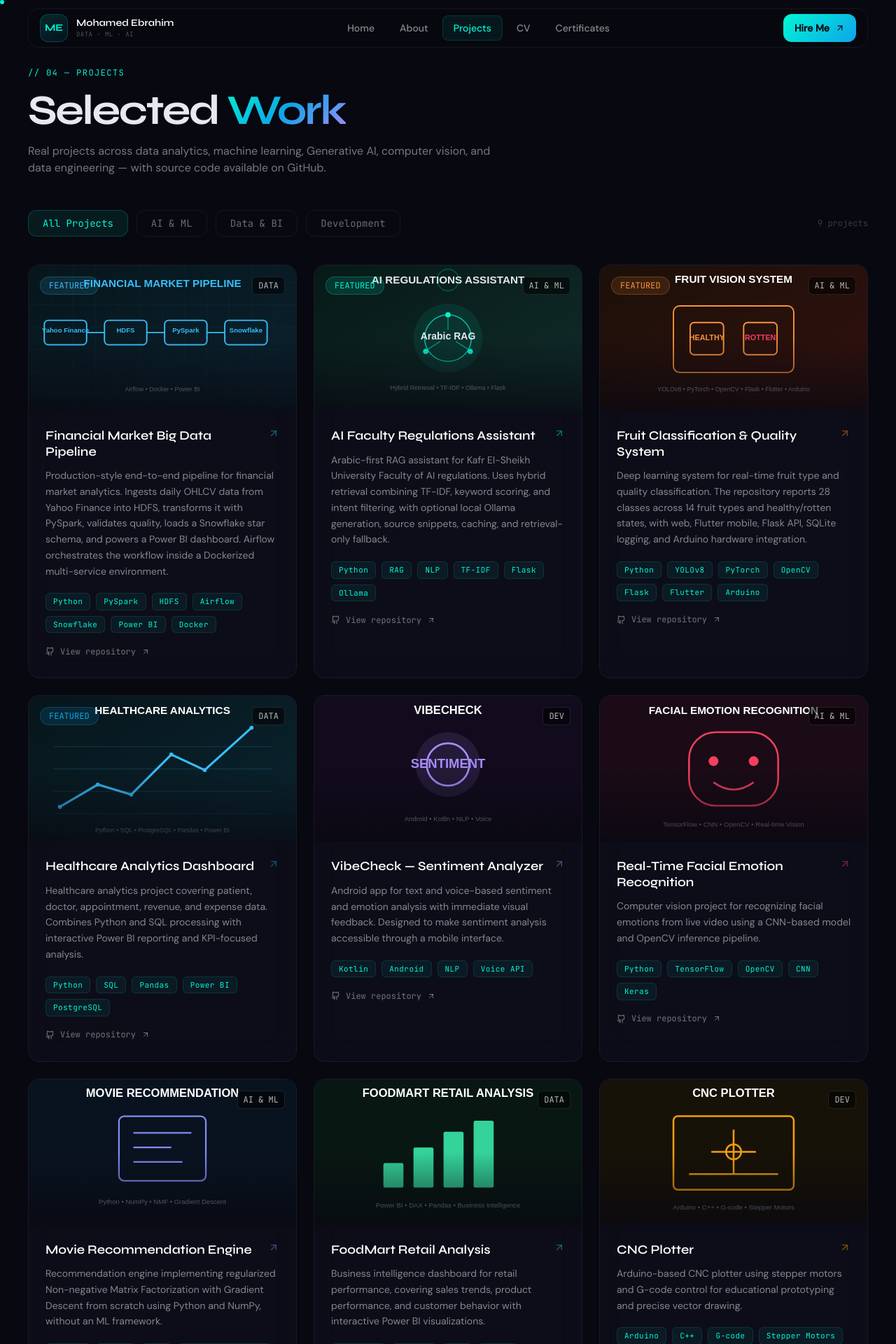
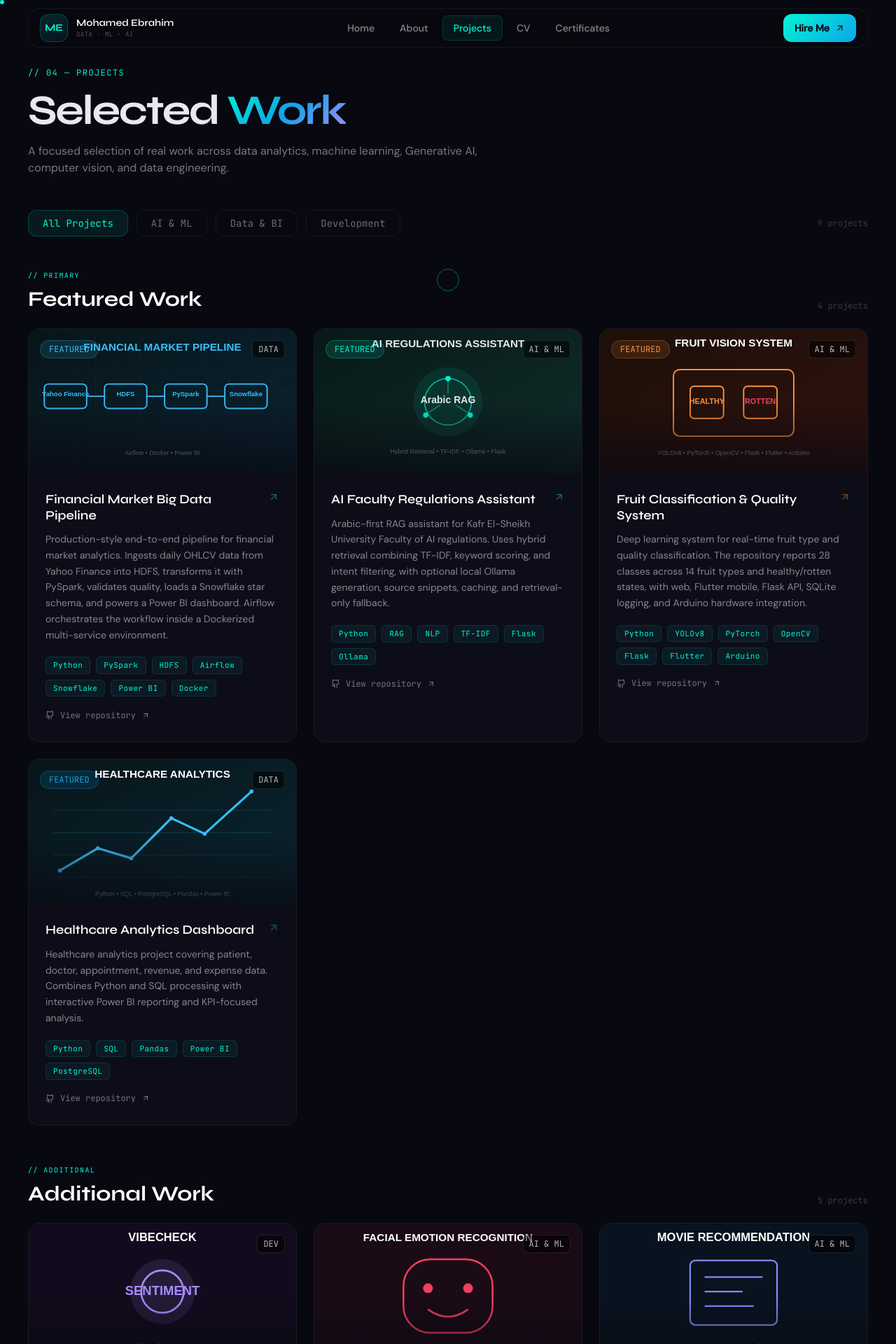
Before and after one commit to mhmd-ebrahim-1/mhmd-ebrahim-portfolio, a React (Vite) app: page /projects in a window 1280 px wide. Shown: the top 1920 px of the page at 70% size. Built offline with nearby package versions, Linux system fonts and the light colour scheme.

Commit message:
Create featured and additional project hierarchy

```diff
--- a/src/pages/Projects.jsx
+++ b/src/pages/Projects.jsx
@@ -39,9 +39,23 @@ function ProjectCard({ proj, index }) {
   )
 }
 
+function ProjectGrid({ projects, label }) {
+  if (!projects.length) return null
+  return (
+    <section className="mb-14">
+      {label && <div className="flex items-end justify-between gap-4 mb-6"><div><p className="font-mono text-[10px] tracking-[.14em] mb-2" style={{ color: '#00f5d4' }}>// {label === 'Featured Work' ? 'PRIMARY' : 'ADDITIONAL'}</p><h2 className="font-display text-2xl sm:text-3xl font-bold text-white">{label}</h2></div><span className="font-mono text-xs" style={{ color: 'rgba(255,255,255,.2)' }}>{projects.length} projects</span></div>}
+      <motion.div layout className="grid grid-cols-1 md:grid-cols-2 xl:grid-cols-3 gap-5 sm:gap-6">
+        <AnimatePresence mode="popLayout">{projects.map((proj, i) => <ProjectCard key={proj.id} proj={proj} index={i} />)}</AnimatePresence>
+      </motion.div>
+    </section>
+  )
+}
+
 export default function Projects() {
   const [filter, setFilter] = useState('all')
   const filtered = filter === 'all' ? PROJECTS : PROJECTS.filter(p => p.category === filter)
+  const featured = filtered.filter(p => p.featured)
+  const additional = filtered.filter(p => !p.featured)
 
   return (
     <div className="page-transition min-h-screen pt-24 pb-20 px-4 sm:px-6 lg:px-10">
@@ -49,15 +63,18 @@ export default function Projects() {
         <motion.div initial={{ opacity: 0, y: 30 }} animate={{ opacity: 1, y: 0 }} transition={{ duration: .7 }} className="mb-12">
           <p className="font-mono text-xs mb-4 tracking-[.12em]" style={{ color: '#00f5d4' }}>// 04 — PROJECTS</p>
           <h1 className="font-display text-4xl sm:text-6xl font-bold mb-4 tracking-[-.04em]">Selected <span className="grad-text">Work</span></h1>
-          <p className="text-base max-w-2xl" style={{ color: 'rgba(255,255,255,.45)' }}>Real projects across data analytics, machine learning, Generative AI, computer vision, and data engineering — with source code available on GitHub.</p>
+          <p className="text-base max-w-2xl" style={{ color: 'rgba(255,255,255,.45)' }}>A focused selection of real work across data analytics, machine learning, Generative AI, computer vision, and data engineering.</p>
         </motion.div>
-        <div className="flex items-center gap-2 sm:gap-3 mb-10 flex-wrap">
+
+        <div className="flex items-center gap-2 sm:gap-3 mb-12 flex-wrap">
           {FILTERS.map(f => <motion.button key={f.id} onClick={() => setFilter(f.id)} whileHover={{ scale: 1.03 }} whileTap={{ scale: .97 }} className="px-3 sm:px-5 py-2 rounded-xl font-mono text-xs sm:text-sm" style={{ color: filter === f.id ? '#00f5d4' : 'rgba(255,255,255,.4)', background: filter === f.id ? 'rgba(0,245,212,.08)' : 'transparent', border: filter === f.id ? '1px solid rgba(0,245,212,.2)' : '1px solid rgba(255,255,255,.06)' }}>{f.label}</motion.button>)}
           <span className="sm:ml-auto font-mono text-xs" style={{ color: 'rgba(255,255,255,.2)' }}>{filtered.length} projects</span>
         </div>
-        <motion.div layout className="grid grid-cols-1 md:grid-cols-2 xl:grid-cols-3 gap-5 sm:gap-6">
-          <AnimatePresence mode="popLayout">{filtered.map((proj, i) => <ProjectCard key={proj.id} proj={proj} index={i} />)}</AnimatePresence>
-        </motion.div>
+
+        {filter === 'all' ? <>
+          <ProjectGrid projects={featured} label="Featured Work" />
+          <ProjectGrid projects={additional} label="Additional Work" />
+        </> : <ProjectGrid projects={filtered} />}
       </div>
     </div>
   )
```
